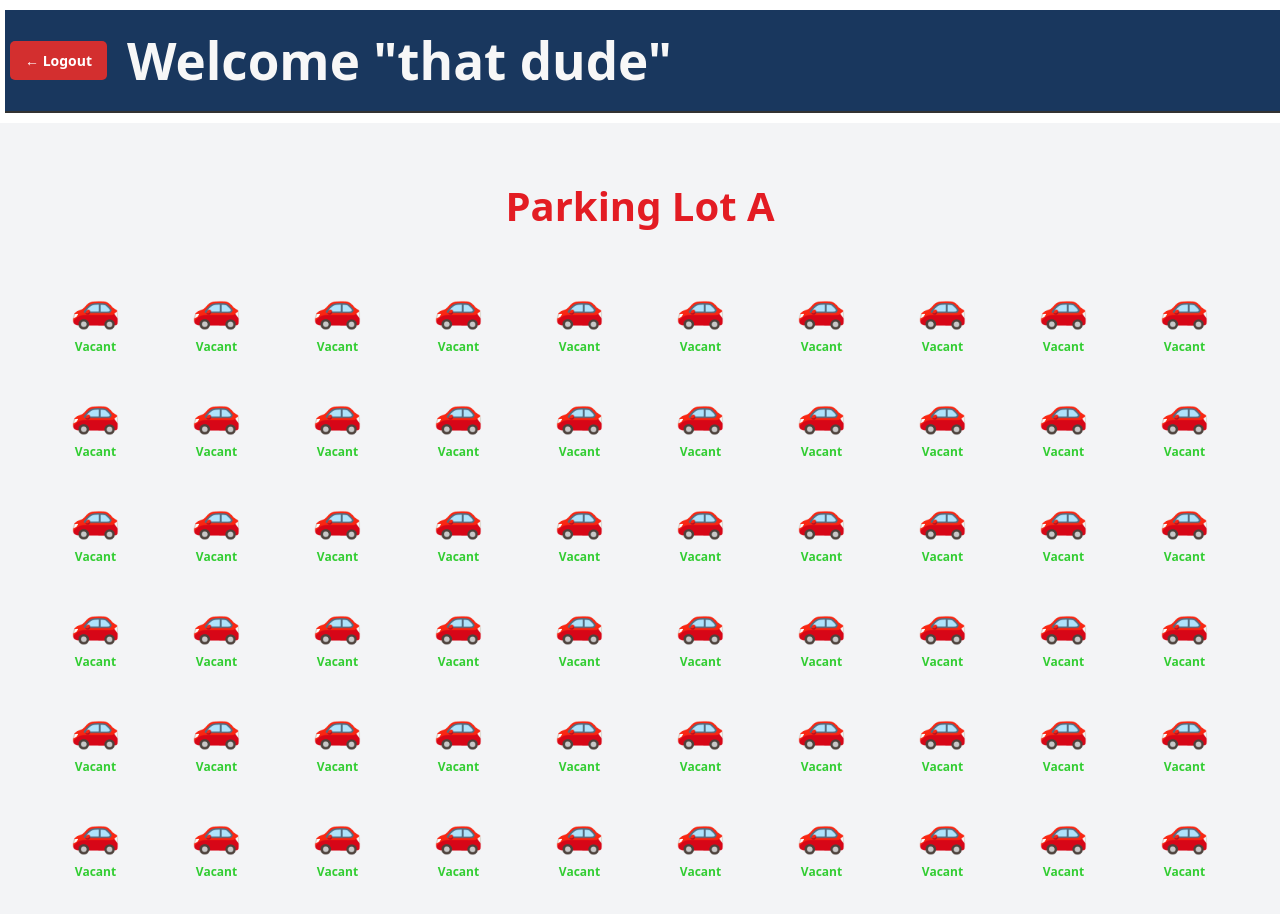
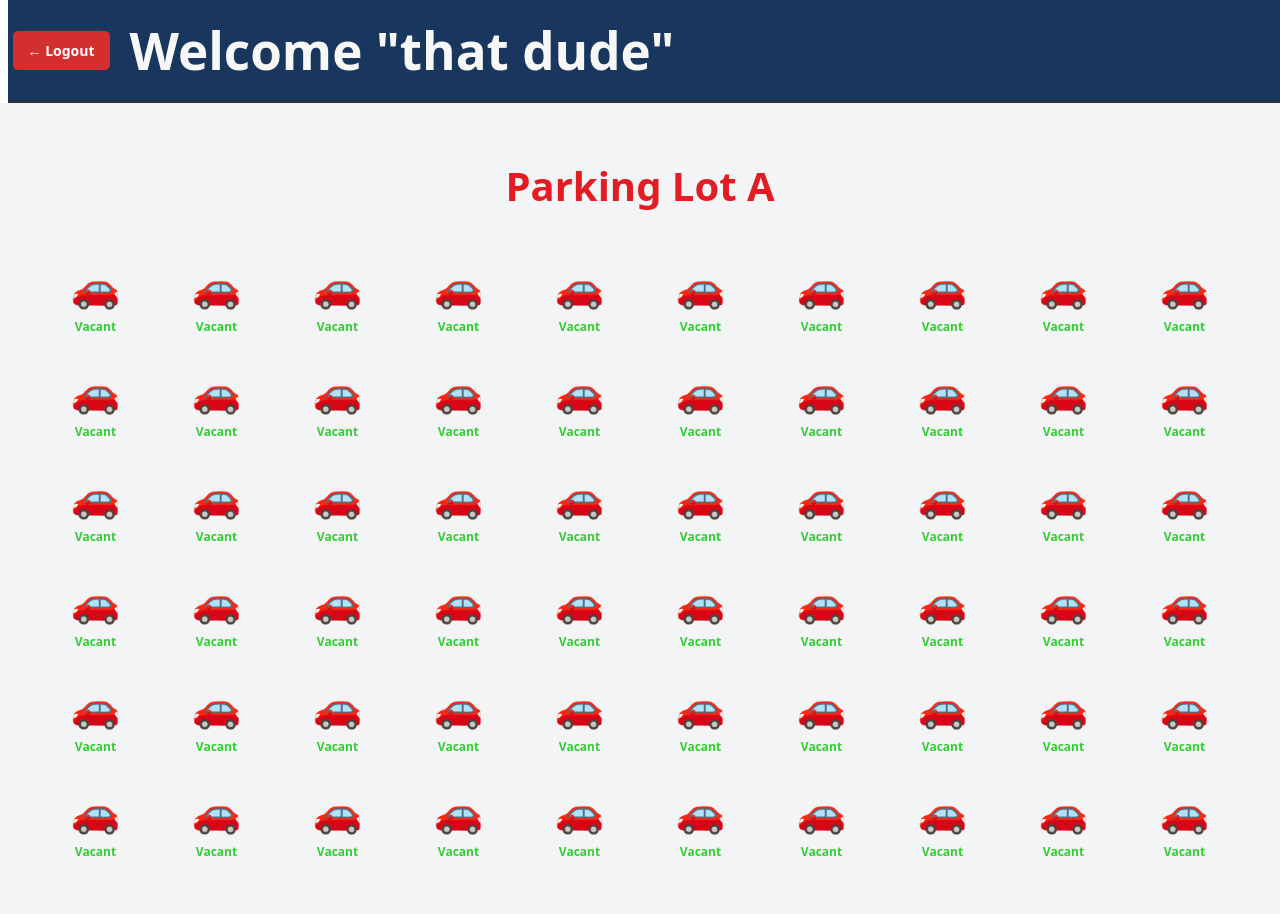
Before and after one commit to MeguminWaifu/parking-proj, a React (Vite) app: page /parka in a window 1280 px wide. Shown: the top 914 px of the page. Built offline with nearby package versions, Linux system fonts and the light colour scheme.

Commit message:
the header margin issue fixed

```diff
--- a/src/pages/ParkB.jsx
+++ b/src/pages/ParkB.jsx
@@ -15,7 +15,9 @@ function ParkB() {
 
   return (
     <>
+      <div className="fixed-header">
       <Header user={username} />
+      </div>
       <div className="map-page">
 
         <h2 className="lot-title">Parking Lot B</h2>
--- a/src/pages/parking.css
+++ b/src/pages/parking.css
@@ -41,7 +41,7 @@
   margin-top: 2px;
 }
 .fixed-header {
-  margin: 10px;
-  padding-left: 10px;
+  /* margin: 10px; */
+  padding-left: 15px;
   padding: auto;
 }
```
